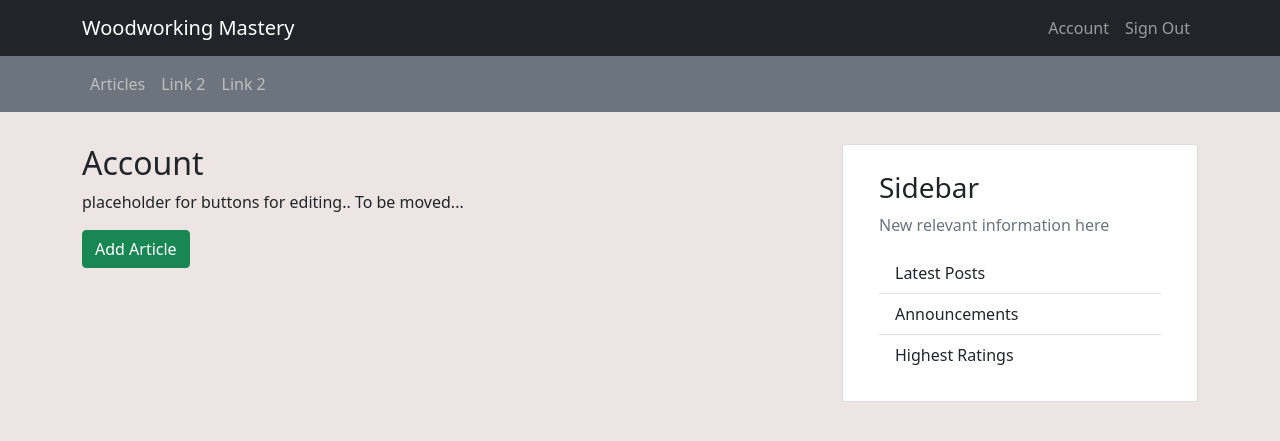
After one commit to d99mli/woodworking_mastery, a Flask app: page /account in a window 1280 px wide. The commit adds this page. Shown: the top 441 px of the page. Run offline with Flask 2, Linux system fonts and the light colour scheme; the visitor is signed in with stand-in values (Sample User, id 1); some libraries are stand-ins or nearby versions.

```diff
--- a/app.py
+++ b/app.py
@@ -22,46 +22,67 @@
 mongo = PyMongo(app)
 
 
-# ---------------- Forms ----------------
-
+# -------------------------------- Forms --------------------------------
+# Register / Signin
 class SignupForm(Form):
     name = StringField('Name', [validators.Length(min=2, max=50)])
     username = StringField('Username', [validators.Length(min=4, max=20)])
     email = StringField('Email', [validators.Length(min=6, max=50)])
     password = PasswordField('Password', [
         validators.DataRequired(),
-        validators.EqualTo('confirm_password', message='Passwords don´t match')
+        validators.EqualTo(
+            'confirm_password', message='Passwords do not match')
     ])
     confirm_password = PasswordField('Confirm Password')
 
-# ---------------- End Forms ----------------
 
-# ---------------- funcion decorator ----------------
+# Article add/edit/update
+class ArticleForm(Form):
+    title = StringField('Title', [validators.Length(min=2, max=200)])
+    body = TextAreaField('Body', [validators.Length(min=20)])
+
+# -------------------------------- End Forms ------------------------------
+
+# -------------------------------- function decorator ---------------------
 
 
 # Check if user logged in (function decorator)
 def is_signed_in(func):
     @wraps(func)
     def wrap(*args, **kwargs):
-        if 'user' in session:
+        if 'user_signed_in' in session:
             return func(*args, **kwargs)
         else:
             flash('Unauthorized, please sign in!', 'danger')
             return redirect(url_for('signin'))
     return wrap
-# ---------------- End funciont ----------------
+# -------------------------------- End function --------------------------
 
 
-# ---------------- Routes ----------------
+# -------------------------------- Routes --------------------------------
 @app.route("/")
 @app.route("/home")
 def home():
     return render_template('home.html')
 
 
+# --- Articles ---
 @app.route("/articles")
 def articles():
     return render_template('articles.html')
+
+
+# --- Add Article ---
+@app.route('/add_article', methods=['GET', 'POST'])
+def add_article():
+    return render_template('add_article.html')
+
+
+# --- User Account (profile) Page ---
+@app.route('/account')
+@is_signed_in
+def account():
+    return render_template('account.html')
 
 
 # --- Sign up ---
--- /dev/null
+++ b/templates/account.html
@@ -0,0 +1,7 @@
+{% extends 'base.html' %}
+{% block content %}
+    <h2>Account</h2>
+    <p>placeholder for buttons for editing.. To be moved... </p>
+    <a class="btn btn-success" href="{{ url_for('add_article') }}">Add Article</a>
+
+{% endblock content %}
--- /dev/null
+++ b/templates/add_article.html
@@ -0,0 +1,5 @@
+{% extends 'base.html' %}
+
+{% block content %}
+    <h3>Write Article</h3>
+{% endblock content %}
--- a/templates/includes/_navbar.html
+++ b/templates/includes/_navbar.html
@@ -8,7 +8,7 @@
           <ul class="navbar-nav">
               {% if session.user_signed_in %}
               <li>
-                <a class="nav-link" href="#">Account</a>
+                <a class="nav-link" href="{{ url_for('account') }}">Account</a>
               </li>
               <li class="nav-item">
                 <a class="nav-link" href="{{ url_for('signout') }}">Sign Out</a>
```
Also changed, not shown: templates/profile.html (deleted, +0 -14 lines), README.md.
